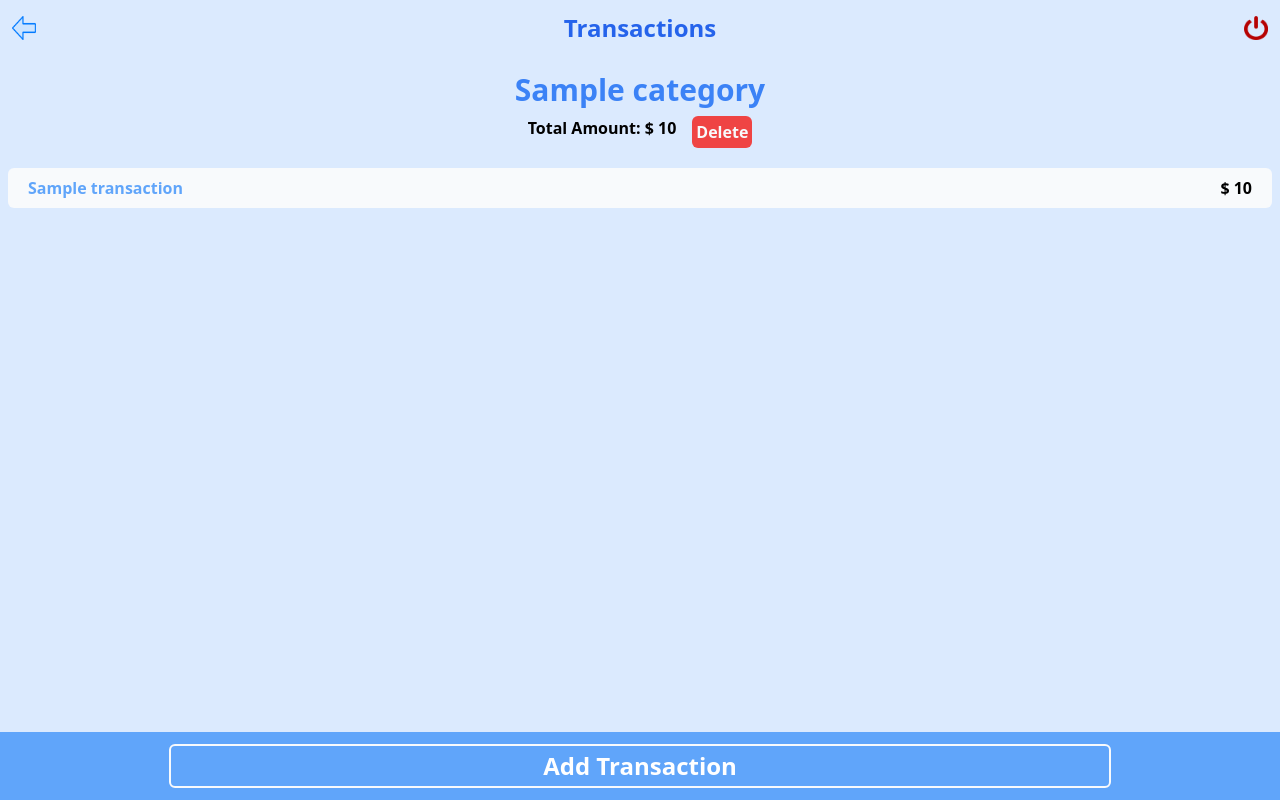
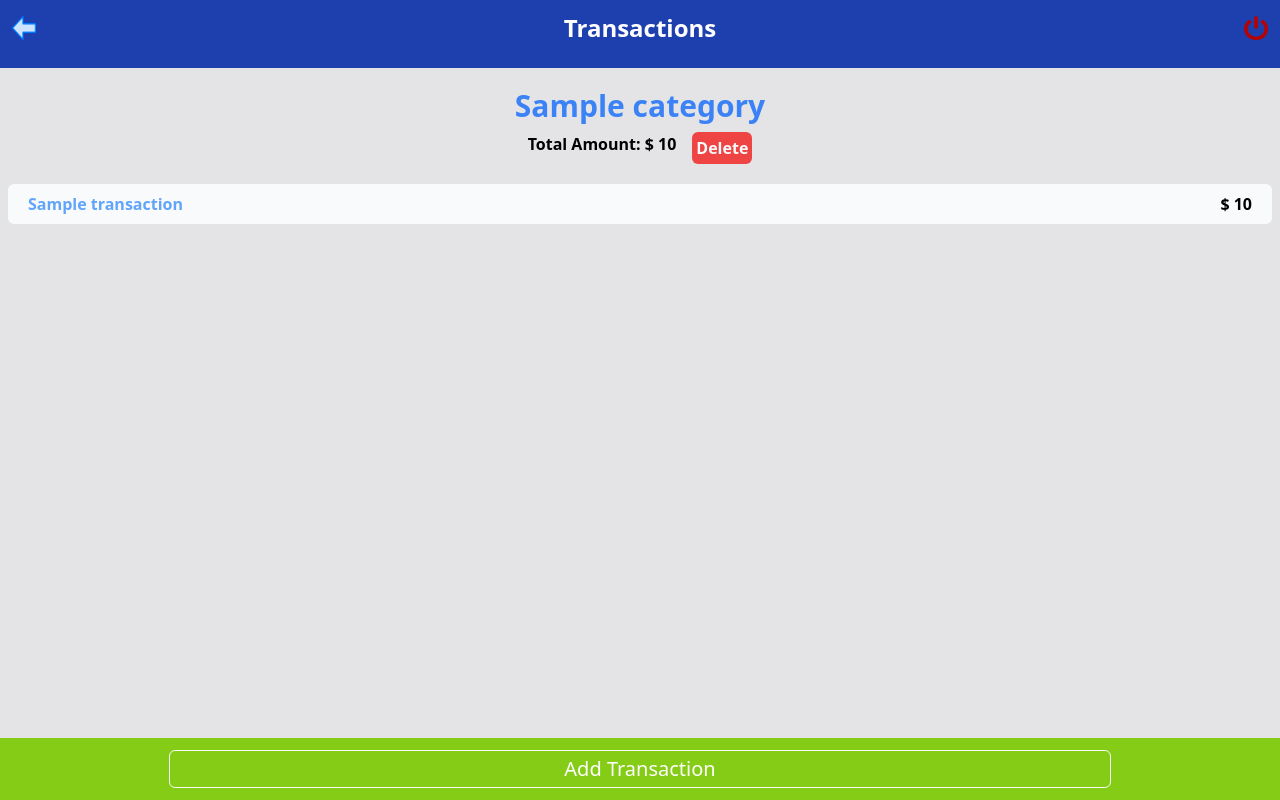
Before and after one commit to levy002/budget-app, a Rails app: page /categories/1 in a window 1280 px wide. Run offline with Rails 7, Linux system fonts and the light colour scheme; tables that the repository leaves empty hold one stand-in row (values such as "Sample post"); style sheets or scripts are compiled from the project's sources; some libraries are stand-ins or nearby versions.

Commit message:
Style transactions page

```diff
--- a/app/views/categories/show.html.erb
+++ b/app/views/categories/show.html.erb
@@ -1,6 +1,6 @@
-<section class='flex flex-col justify-between items-between h-full bg-blue-100 pt-3'>
+<section class='flex flex-col justify-between items-between h-full bg-zinc-200'>
 <div class='flex flex-col gap-5'>
-<h3 class='text-2xl font-bold text-blue-600 self-center mb-2'>Transactions</h3>
+<h3 class='text-2xl font-bold text-white self-center p-3 pb-6 bg-blue-800 w-full text-center'>Transactions</h3>
     <div class='flex items-center flex-col gap-2'>
       <h2 class='text-3xl font-bold text-blue-500'>
         <%= @category.name %>
@@ -24,7 +24,7 @@
        <%= image_tag "tranzkt_transparent.png" %>
     <% end %>
 </div>
-<div class='w-full bg-blue-400 p-3 flex justify-center'>
-<%= link_to "Add Transaction", new_category_transaction_path(@category), :class => "font-bold rounded-md border-2 border-slate-50 text-2xl text-white text-center bg-blue-400 w-3/4 p-1" %>
+<div class='w-full bg-lime-500 p-3 flex justify-center'>
+<%= link_to "Add Transaction", new_category_transaction_path(@category), :class => "rounded-md border border-slate-50 text-xl text-white text-center bg-lime-500 w-3/4 p-1" %>
 </div>
 </section>
```
